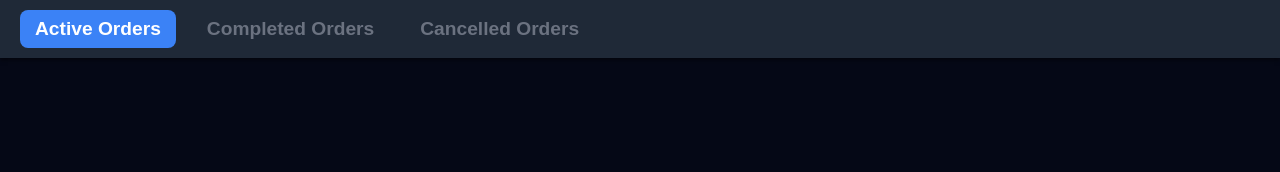
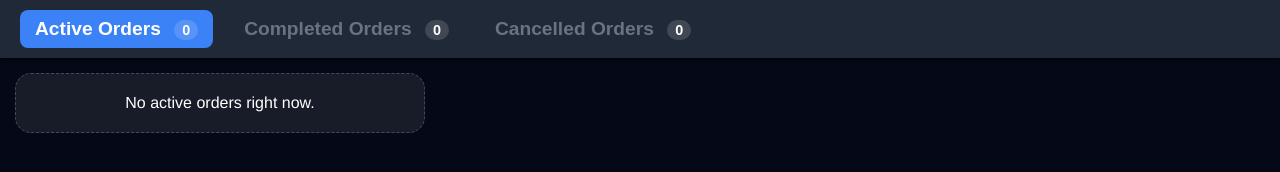
Before and after one commit to vertidog/vertidog-kds, a website: page public/kitchen.html in a window 1280 px wide. Drawn offline with Linux system fonts and the light colour scheme.

Commit message:
Add health endpoint and tab counts

```diff
--- a/public/kitchen.html
+++ b/public/kitchen.html
@@ -74,6 +74,15 @@
         transition: color 0.2s, background-color 0.2s;
     }
 
+    .tab-count {
+        margin-left: 8px;
+        background: rgba(255, 255, 255, 0.15);
+        color: var(--card-bg);
+        padding: 2px 8px;
+        border-radius: 12px;
+        font-size: 0.9rem;
+    }
+
     .kds-tab.active {
         color: var(--card-bg); /* White text for active tab */
         background-color: var(--new); /* Blue highlight for active tab */
@@ -95,6 +104,15 @@
       padding: 5px;
       height: calc(100vh - 70px); /* Adjust height based on header height */
       overflow-y: auto;
+    }
+
+    .empty-state {
+        color: var(--card-bg);
+        text-align: center;
+        padding: 20px;
+        background: rgba(255, 255, 255, 0.08);
+        border-radius: var(--radius);
+        border: 1px dashed rgba(255, 255, 255, 0.2);
     }
 
     /* -----------------------------
@@ -317,9 +335,9 @@
 <body>
   <div class="kds-container">
     <div class="kds-tabs">
-        <button class="kds-tab active" data-filter="active">Active Orders</button>
-        <button class="kds-tab" data-filter="ready">Completed Orders</button>
-        <button class="kds-tab" data-filter="cancelled">Cancelled Orders</button>
+        <button class="kds-tab active" data-filter="active">Active Orders <span class="tab-count" id="tab-count-active">0</span></button>
+        <button class="kds-tab" data-filter="ready">Completed Orders <span class="tab-count" id="tab-count-ready">0</span></button>
+        <button class="kds-tab" data-filter="cancelled">Cancelled Orders <span class="tab-count" id="tab-count-cancelled">0</span></button>
     </div>
     <div class="kds-tab-content">
         <div id="active-bubble-grid" class="bubble-grid active"></div>
@@ -403,6 +421,24 @@
             return orders.filter(o => o.status === 'new' || o.status === 'in-progress');
         }
         return orders.filter(o => getOrderFilter(o) === filter);
+    }
+
+    function getTabCounts() {
+        return Object.values(store).reduce((acc, order) => {
+            acc[getOrderFilter(order)]++;
+            return acc;
+        }, { active: 0, ready: 0, cancelled: 0 });
+    }
+
+    function updateTabCounts() {
+        const counts = getTabCounts();
+        const activeEl = document.getElementById('tab-count-active');
+        const readyEl = document.getElementById('tab-count-ready');
+        const cancelledEl = document.getElementById('tab-count-cancelled');
+
+        if (activeEl) activeEl.textContent = counts.active;
+        if (readyEl) readyEl.textContent = counts.ready;
+        if (cancelledEl) cancelledEl.textContent = counts.cancelled;
     }
 
     // --- Timer & Visuals ---
@@ -546,6 +582,10 @@
       currentFilter = filter;
       const ordersToRender = getFilteredOrders(filter);
 
+      document.querySelectorAll('.kds-tab').forEach(tab => {
+          tab.classList.toggle('active', tab.dataset.filter === filter);
+      });
+
       const allContainers = document.querySelectorAll('.bubble-grid');
       allContainers.forEach(c => c.style.display = 'none');
 
@@ -553,6 +593,16 @@
       if (bubbleContainer) {
           bubbleContainer.style.display = 'grid';
           bubbleContainer.innerHTML = ''; // Clear existing bubbles
+
+          if (ordersToRender.length === 0) {
+              const empty = document.createElement('div');
+              empty.className = 'empty-state';
+              const label = filter === 'ready' ? 'completed' : (filter === 'cancelled' ? 'cancelled' : 'active');
+              empty.textContent = `No ${label} orders right now.`;
+              bubbleContainer.appendChild(empty);
+              updateTabCounts();
+              return;
+          }
       }
 
       ordersToRender.forEach(o => {
@@ -629,23 +679,16 @@
         `;
 
         bubbleContainer.appendChild(b);
-        updateTimers();
       });
 
-      // Update active tab visual
-      document.querySelectorAll('.kds-tab').forEach(tab => {
-          if (tab.dataset.filter === filter) {
-              tab.classList.add('active');
-          } else {
-              tab.classList.remove('active');
-          }
-      });
+      updateTabCounts();
+      updateTimers();
     }
 
     // --- Tab Switching Logic ---
     document.querySelectorAll('.kds-tab').forEach(tab => {
         tab.addEventListener('click', (e) => {
-            const filter = e.target.dataset.filter;
+            const filter = tab.dataset.filter;
             render(filter);
         });
     });
@@ -763,6 +806,7 @@
     }
 
     // Start the connection process
+    render(currentFilter);
     connect();
   </script>
 </body>
```
Also changed, not shown: server.js (+18 -0 lines).
